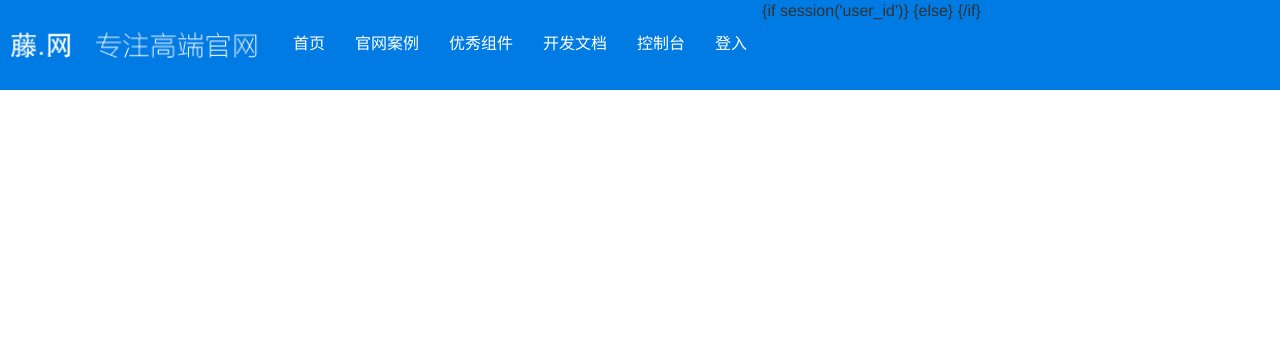
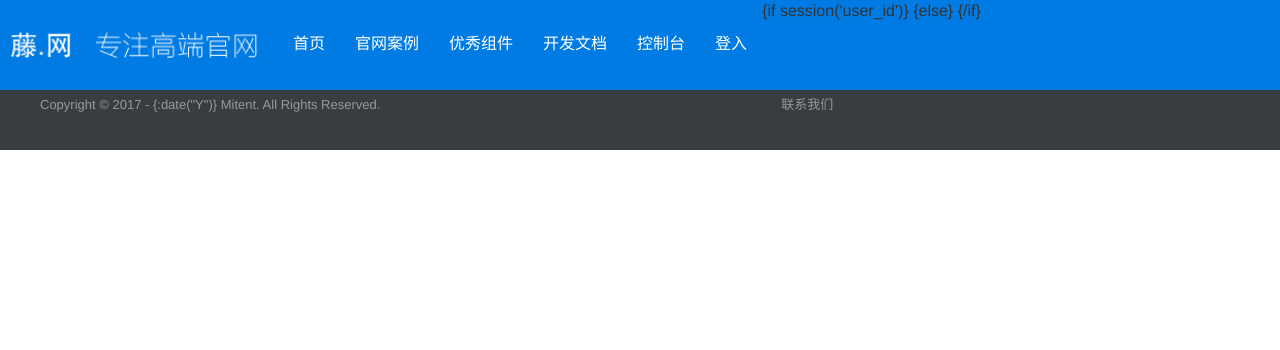
Before and after one commit to Charntent/teng.com, a PHP site: page /application/thome/view/common/layout.html in a window 1280 px wide. Shown: the top 350 px of the page. Run offline with PHP 8.4, Linux system fonts and the light colour scheme.

Commit message:
V1.0.7
V1.0.7

```diff
--- a/application/thome/controller/Index.php
+++ b/application/thome/controller/Index.php
@@ -13,4 +13,9 @@ class Index extends Controller
     {
         return 'hello,' . $name;
     }
+
+    public function contact()
+    {
+        return $this->fetch();
+    }
 }
--- a/application/thome/view/common/layout.html
+++ b/application/thome/view/common/layout.html
@@ -1,14 +1,19 @@
-<!DOCTYPE html PUBLIC "-//W3C//DTD XHTML 1.0 Transitional//EN" "http://www.w3.org/TR/xhtml1/DTD/xhtml1-transitional.dtd">
-<!--[if IE 9]> <html class="ie9 no-focus" lang="zh"> <![endif]-->
-<!--[if gt IE 9]><!--> <html class="no-focus" lang="zh"> <!--<![endif]-->
+<!DOCTYPE html PUBLIC "-//W3C//DTD XHTML 1.0 Transitional//EN"
+        "http://www.w3.org/TR/xhtml1/DTD/xhtml1-transitional.dtd">
+<!--[if IE 9]>
+<html class="ie9 no-focus" lang="zh"> <![endif]-->
+<!--[if gt IE 9]><!-->
+<html class="no-focus" lang="zh"> <!--<![endif]-->
 <head>
-    <meta charset="utf-8" />
-    <meta http-equiv="X-UA-Compatible" content="IE=edge,chrome=1" />
+    <meta charset="utf-8"/>
+    <meta http-equiv="X-UA-Compatible" content="IE=edge,chrome=1"/>
     <meta name="renderer" content="webkit|ie-comp|ie-stand"/>
     <title>{block name="title"}{/block}-自由藤网-thome</title>
-    <meta name="description" content="{block name="description"}{/block}">
-    <meta name="keywords" content="{block name="keywords"}{/block}">
-    <meta name ="applicable-device" content ="pc" />
+    <meta name="description" content="{block name=" description
+    "}{/block}">
+    <meta name="keywords" content="{block name=" keywords
+    "}{/block}">
+    <meta name="applicable-device" content="pc"/>
     <meta http-equiv="Cache-Control" content="no-siteapp"/>
     <meta name="viewport" content="width=device-width,initial-scale=1,maximum-scale=1.0">
     {block name="meta"}{/block}
@@ -16,10 +21,19 @@
     <link rel="stylesheet" href="__PUBLIC__/css/swiper.min.css">
     {block name="style"}{/block}
 </head>
-<body >
+<body>
 <div class="teng-app" id="teng-app">
     <!-- 头部 -->
-    <div id="header" class="navbar navbar-inverse navbar-fixed-top" style="background: rgb(0, 123, 227);"><div class="container"><div class="navbar-header"><button type="button" data-toggle="collapse" data-target=".navbar-collapse" class="navbar-toggle collapsed"><span class="sr-only">Toggle navigation</span> <span class="icon-bar"></span> <span class="icon-bar"></span> <span class="icon-bar"></span></button> <a href="#" class="navbar-brand"><i class="logo"></i></a></div> <div role="navigation" class="navbar-collapse collapse"><ul class="nav navbar-nav ml240 fz18"><li><a href="/" class="active">首页</a></li>
+    <div id="header" class="navbar navbar-inverse navbar-fixed-top" style="background: rgb(0, 123, 227);">
+        <div class="container">
+            <div class="navbar-header">
+                <button type="button" data-toggle="collapse" data-target=".navbar-collapse"
+                        class="navbar-toggle collapsed"><span class="sr-only">Toggle navigation</span> <span
+                        class="icon-bar"></span> <span class="icon-bar"></span> <span class="icon-bar"></span></button>
+                <a href="#" class="navbar-brand"><i class="logo"></i></a></div>
+            <div role="navigation" class="navbar-collapse collapse">
+                <ul class="nav navbar-nav ml240 fz18">
+                    <li><a href="/" class="active">首页</a></li>
                     <li><a href="/case" class="">官网案例</a></li>
                     <li><a href="/compnent" class="">优秀组件</a></li>
                     <li><a href="https://www.kancloud.cn/wlcms/jiacms/" class="" target="_blank">开发文档</a></li>
@@ -28,12 +42,26 @@
                     {else}
                     <li><a href="/passport" class="">登入</a></li>
                     {/if}
-    </ul> </div>
+                </ul>
+            </div>
         </div>
     </div>
     {block name="main"}{/block}
 </div>
 <script type="text/javascript" src="__PUBLIC__/layui/layui.js"></script>
 {block name="script"}{/block}
+<div class="footer ">
+    <div class="container">
+        <div class="row footer-top">
+            <div class="col-sm-6 col-lg-6"><p class="fz14">Copyright © 2017 - <span id="thisyear">{:date("Y")}</span>
+                Mitent. All Rights Reserved.</p></div>
+            <div class="col-sm-6  col-lg-5 col-lg-offset-1 fz14">
+                <div class="row about">
+                    <div class="col-xs-3"><a href="/contact.html" target="_blank">联系我们</a></div>
+                </div>
+            </div>
+        </div>
+    </div>
+</div>
 </body>
 </html>
--- a/public/static/css/passport.css
+++ b/public/static/css/passport.css
@@ -3,7 +3,7 @@ body {
     width: 100%;
     height: 100%;
 }
-#header{
+#header,.footer{
     display: none;
 }
 .checked {
--- a/route/route.php
+++ b/route/route.php
@@ -17,7 +17,7 @@ Route::get('/passport/find$', 'passport/find');
 Route::post('/passport/signup$', 'passport/login');
 Route::get('/case', 'cases/index');
 Route::get('/compnent', 'compnent/index');
-
+Route::get('/contact', 'index/contact');
 return [
 
 ];
```
Also changed, not shown: application/thome/view/index/contact.html (added, +12 -0 lines). Lines whose indentation alone changed are shown as unchanged.
